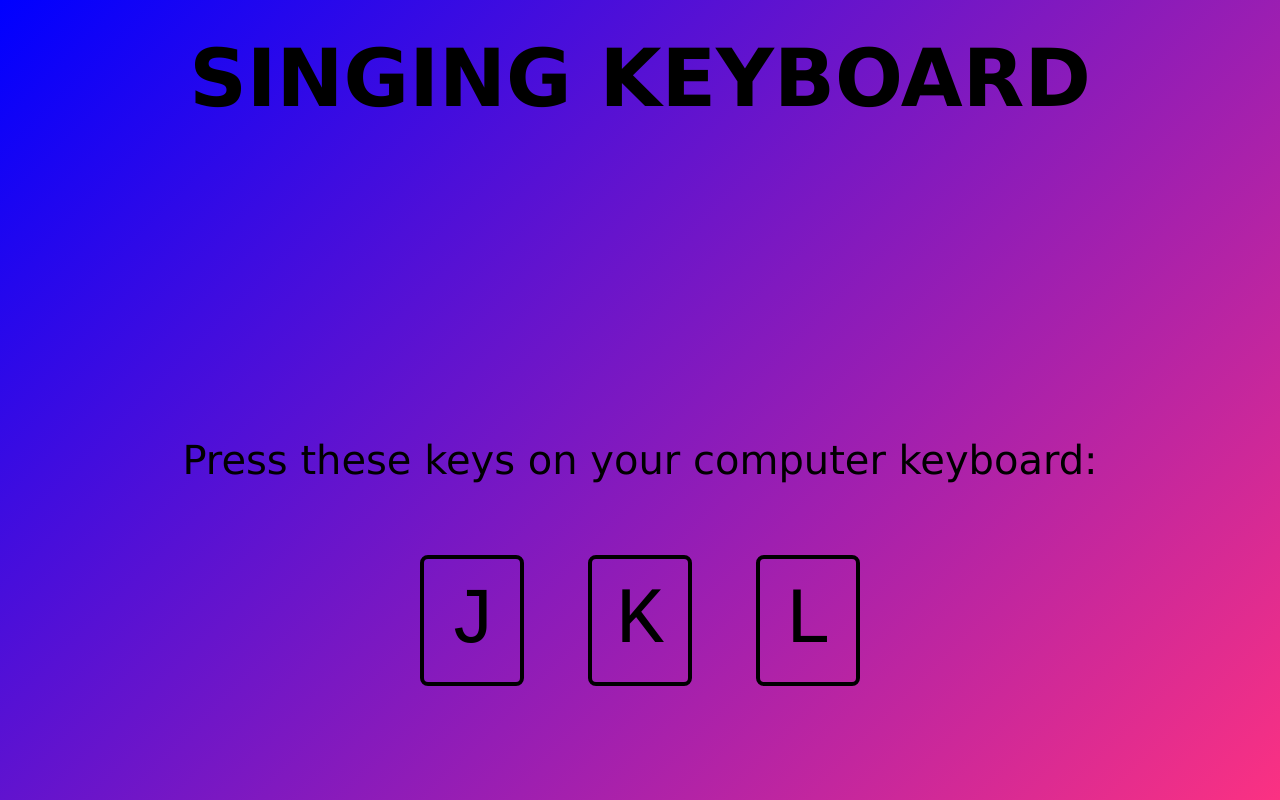
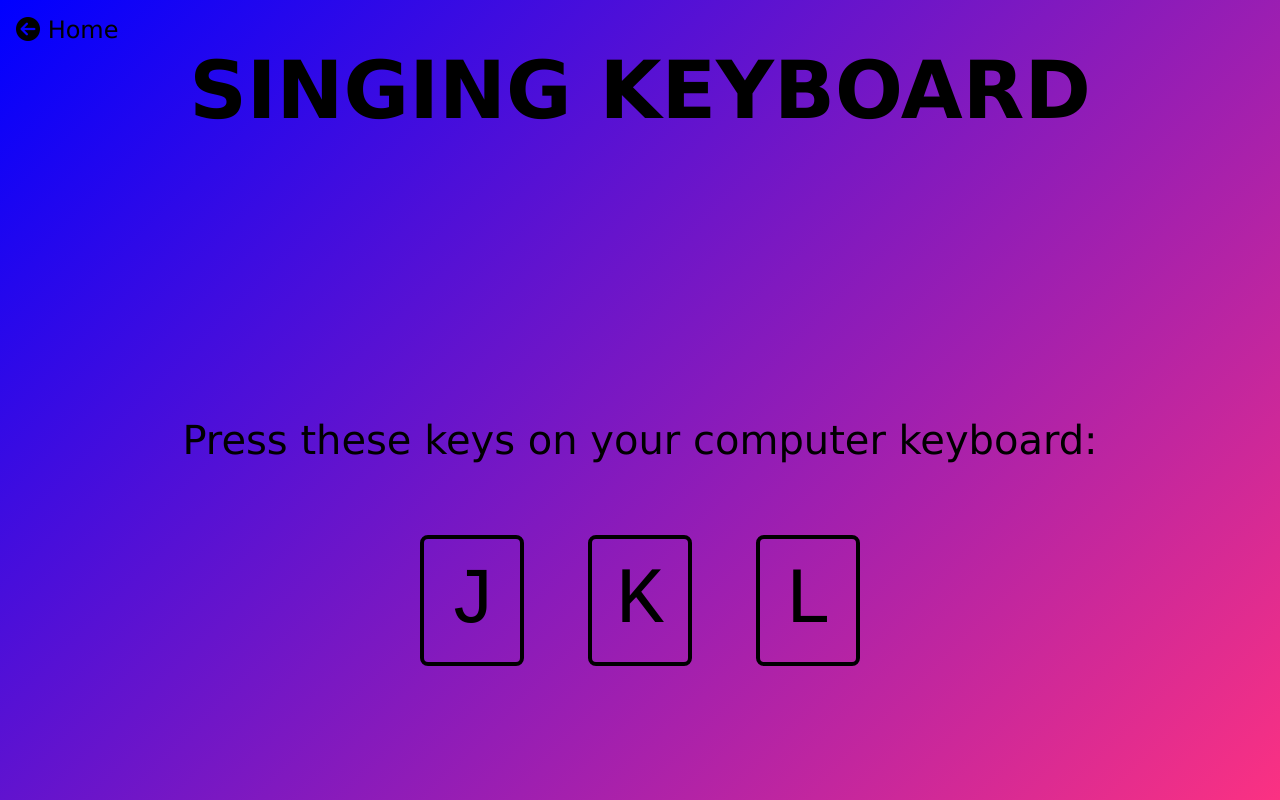
Before and after one commit to johnbede2000/soundboard, a plain HTML site: page index.html in a window 1280 px wide. Drawn offline with Linux system fonts and the light colour scheme.

Commit message:
added back link

```diff
--- a/index.html
+++ b/index.html
@@ -5,9 +5,11 @@
         <meta name="viewport" content="width=device-width, initial-scale=1.0">
         <link rel="stylesheet" href="style.css">
         <title>The Johnpiano</title>
+        <script src="https://kit.fontawesome.com/10e8632cd5.js" crossorigin="anonymous"></script>
     </head>
     <body>
         <div class="container">
+            <a href="../"><i class="fas fa-arrow-circle-left"></i> Home</a>
             <h1>Singing Keyboard</h1>
             <div class="img"></div>
 
--- a/style.css
+++ b/style.css
@@ -17,9 +17,22 @@ html, body {
     margin: 0;
 }
 
+a {
+    text-decoration: none;
+    font-size: 1.5rem;
+    align-self: flex-start;
+    color: black;
+    padding-top: 1rem;
+    padding-left: 1rem;
+}
+
+a:visited {
+    color: black;
+}
+
 h1 {
     font-size: 10vh;
-    margin: 2rem 0;
+    margin: 0;
     text-align: center;
     flex-basis: 10%;
     text-transform: uppercase;
```
